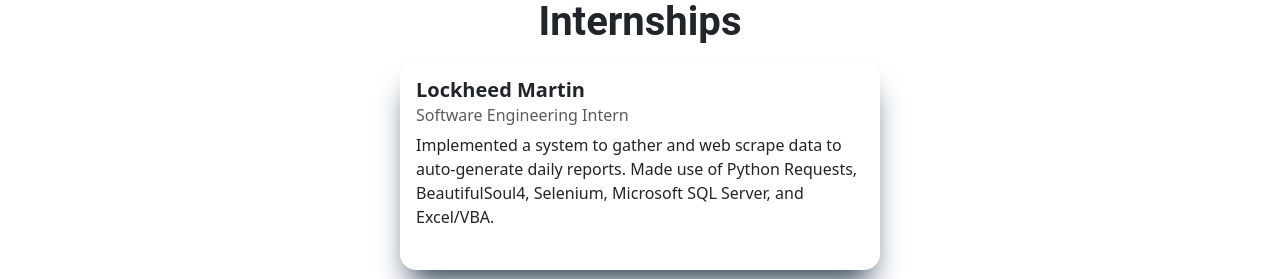
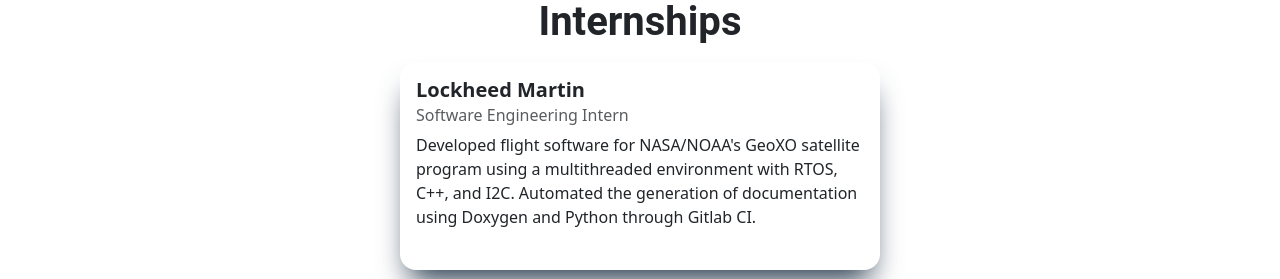
Before and after one commit to benjaminhardy28/PortfolioWebsite, a React (Create React App) app: page / in a window 1280 px wide. Shown: the part 1580-1859 px from the top of the page. Built offline with nearby package versions, Linux system fonts and the light colour scheme.

Commit message:
Fixing lockheed description

```diff
--- a/src/main_components/TechnoCards.js
+++ b/src/main_components/TechnoCards.js
@@ -83,7 +83,7 @@
         </h1>
           <Row>
             <Col style={{display:'flex', alignItems: 'center', justifyContent: 'center'}}>
-              <WorkCard title="Lockheed Martin" subTitle="Software Engineering Intern" mainText="Implemented a system to gather and web scrape data to auto-generate daily reports. Made use of Python Requests, BeautifulSoul4, Selenium, Microsoft SQL Server, and Excel/VBA."/>
+              <WorkCard title="Lockheed Martin" subTitle="Software Engineering Intern" mainText="Developed flight software for NASA/NOAA's GeoXO satellite program using a multithreaded environment with RTOS, C++, and I2C. Automated the generation of documentation using Doxygen and Python through Gitlab CI."/>
             </Col>
           </Row>
           <Row>
```
